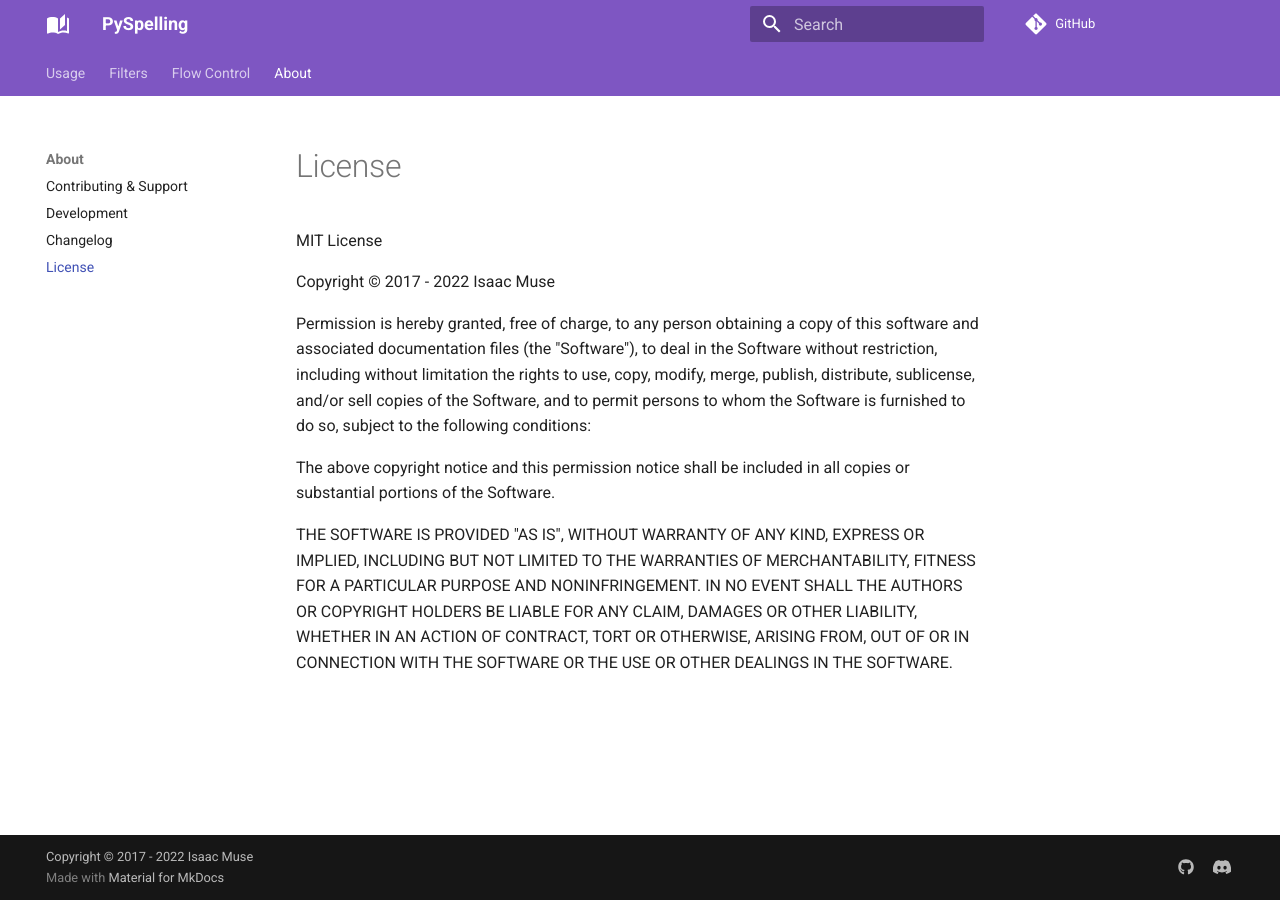
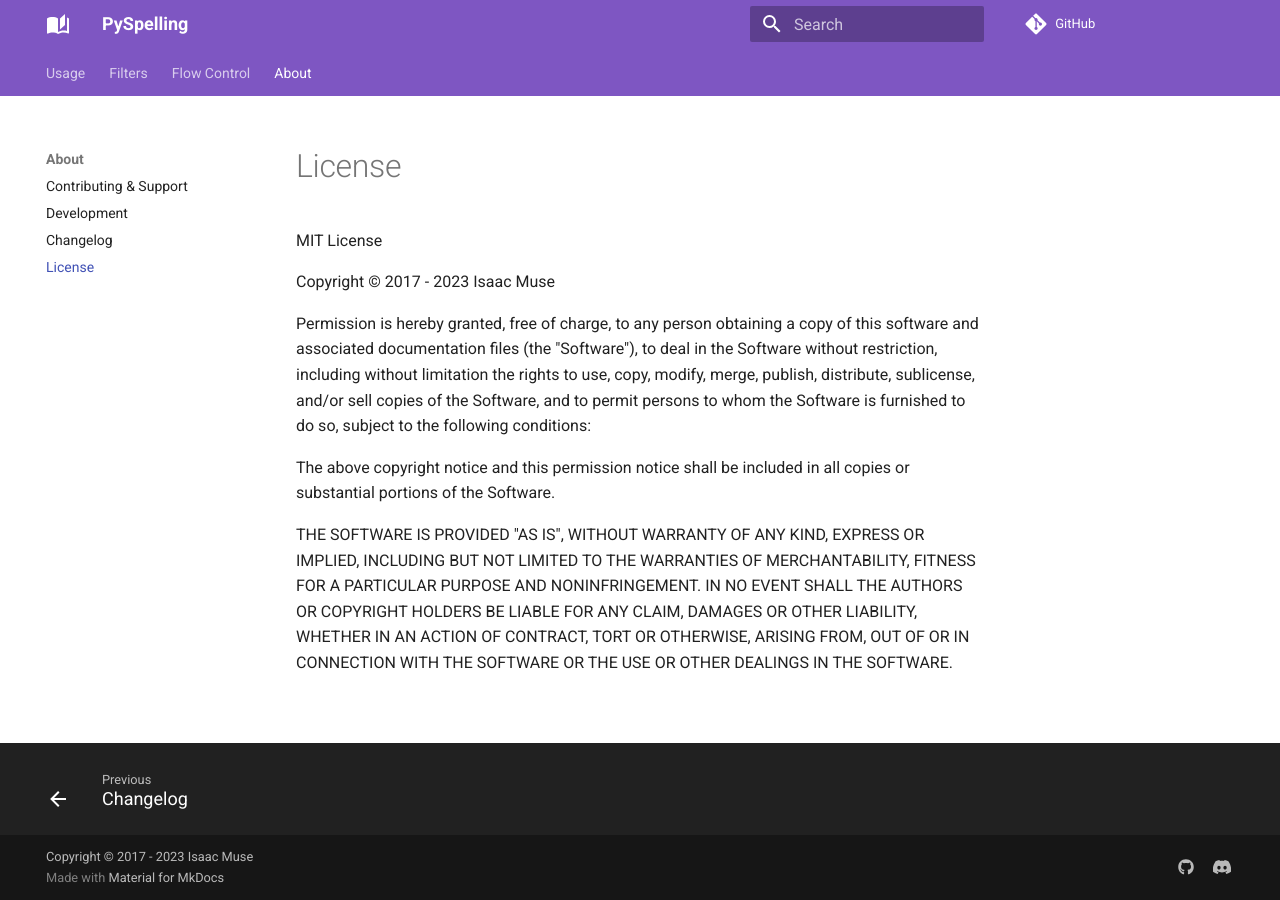
Before and after one commit to facelessuser/pyspelling, an MkDocs documentation site: the page built from docs/src/markdown/about/license.md, in a window 1280 px wide. Built offline with MkDocs 1.6.1 and Material for MkDocs 9.7.7, drawn with Linux system fonts in a browser that asks for light colours; comment, search, counter and statistics services are not loaded.

Commit message:
Update copyright and enable new doc features

```diff
--- a/LICENSE.md
+++ b/LICENSE.md
@@ -1,6 +1,6 @@
 MIT License
 
-Copyright (c) 2017 - 2022 Isaac Muse
+Copyright (c) 2017 - 2023 Isaac Muse
 
 Permission is hereby granted, free of charge, to any person obtaining a copy
 of this software and associated documentation files (the "Software"), to deal
--- a/mkdocs.yml
+++ b/mkdocs.yml
@@ -4,7 +4,7 @@
 edit_uri: tree/master/docs/src/markdown
 site_description: Python spell checker.
 copyright: |
-  Copyright &copy; 2017 - 2022 <a href="https://github.com/facelessuser" target="_blank" rel="noopener">Isaac Muse</a>
+  Copyright &copy; 2017 - 2023 <a href="https://github.com/facelessuser" target="_blank" rel="noopener">Isaac Muse</a>
 
 docs_dir: docs/src/markdown
 theme:
@@ -23,6 +23,12 @@
     - navigation.tabs
     - navigation.top
     - navigation.instant
+    - toc.follow
+    - content.code.copy
+    - navigation.footer
+    - search.share
+    - search.highlight
+    - search.suggest
   pymdownx:
     sponsor: "https://github.com/sponsors/facelessuser"
 
@@ -121,7 +127,8 @@
 
 plugins:
   - search
-  - git-revision-date-localized
+  - git-revision-date-localized:
+      fallback_to_build_date: true
   - mkdocs_pymdownx_material_extras
   - minify:
       minify_html: true
```
Also changed, not shown: README.md (+1 -16 lines).
